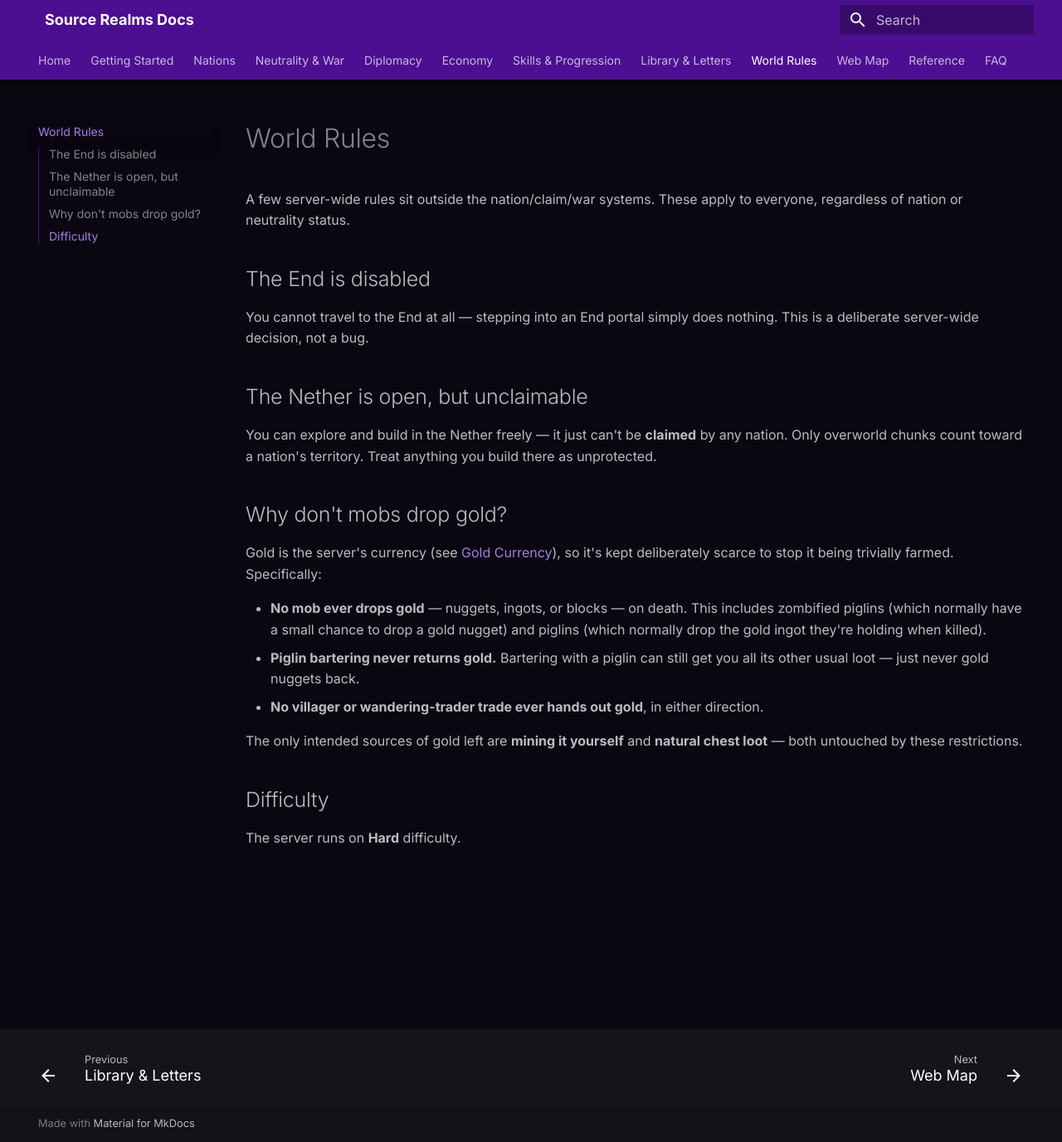
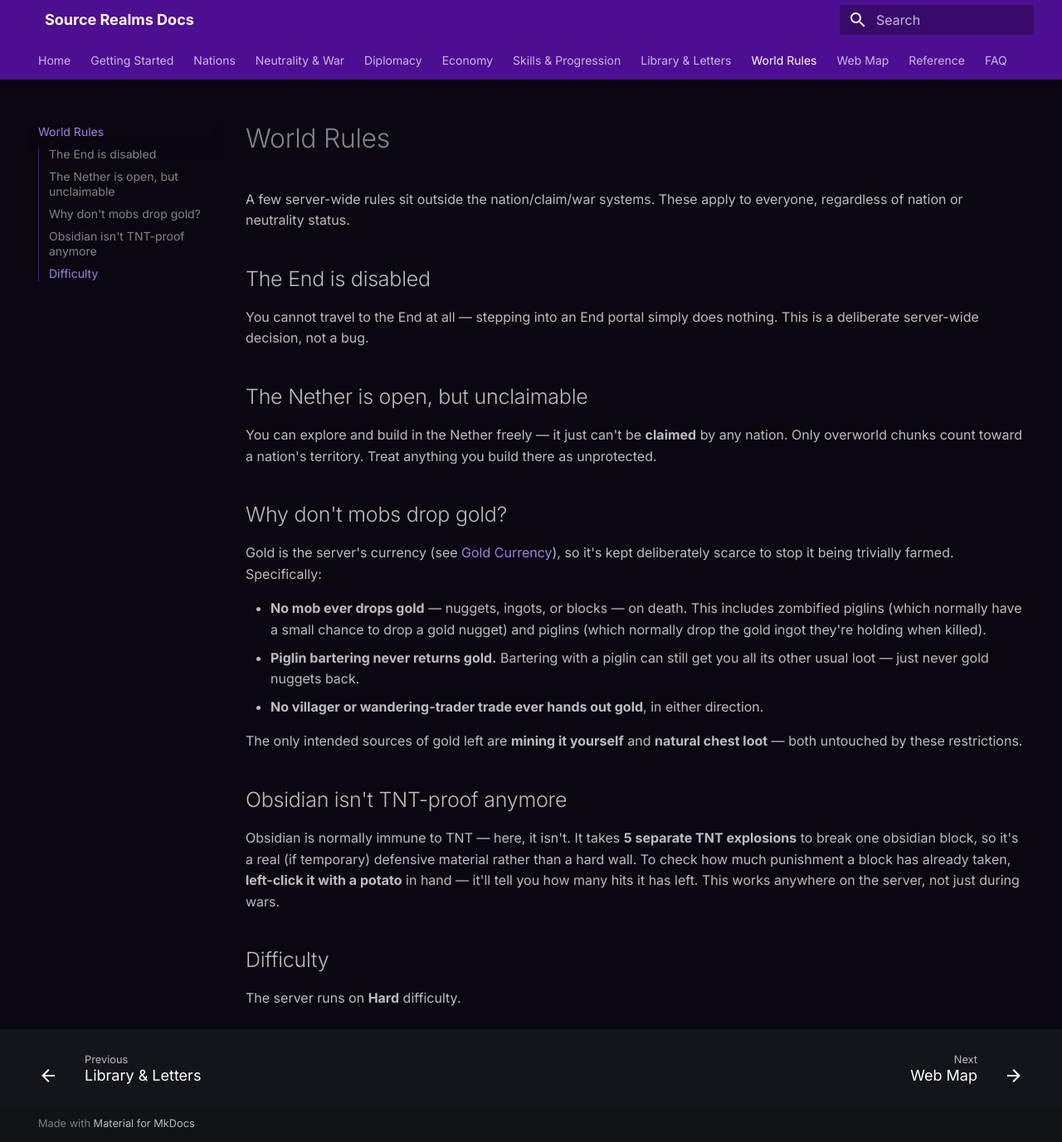
Before and after one commit to SourceRealms/sourcerealms-docs, an MkDocs documentation site: the page built from docs/world-rules.md, in a window 1280 px wide and 1377 px high. Shown: the whole window at 83% size. Built offline with MkDocs 1.6.1 and Material for MkDocs 9.7.7, drawn with Linux system fonts in a browser that asks for light colours.

Commit message:
Document /guide command and TNT-breakable obsidian
New /guide command gives a one-stop feature overview for new players.
Obsidian now takes 5 TNT hits to break instead of being blast-immune,
checkable with a potato left-click — documented as a world rule and
cross-linked from the war page.

```diff
--- a/docs/world-rules.md
+++ b/docs/world-rules.md
@@ -28,6 +28,13 @@ scarce to stop it being trivially farmed. Specifically:
 The only intended sources of gold left are **mining it yourself** and **natural chest loot** — both
 untouched by these restrictions.
 
+## Obsidian isn't TNT-proof anymore
+
+Obsidian is normally immune to TNT — here, it isn't. It takes **5 separate TNT explosions** to break
+one obsidian block, so it's a real (if temporary) defensive material rather than a hard wall. To check
+how much punishment a block has already taken, **left-click it with a potato** in hand — it'll tell
+you how many hits it has left. This works anywhere on the server, not just during wars.
+
 ## Difficulty
 
 The server runs on **Hard** difficulty.
```
Also changed, not shown: docs/getting-started.md (+3 -0 lines), docs/reference/commands.md (+1 -0 lines), docs/war/overview.md (+3 -0 lines).
